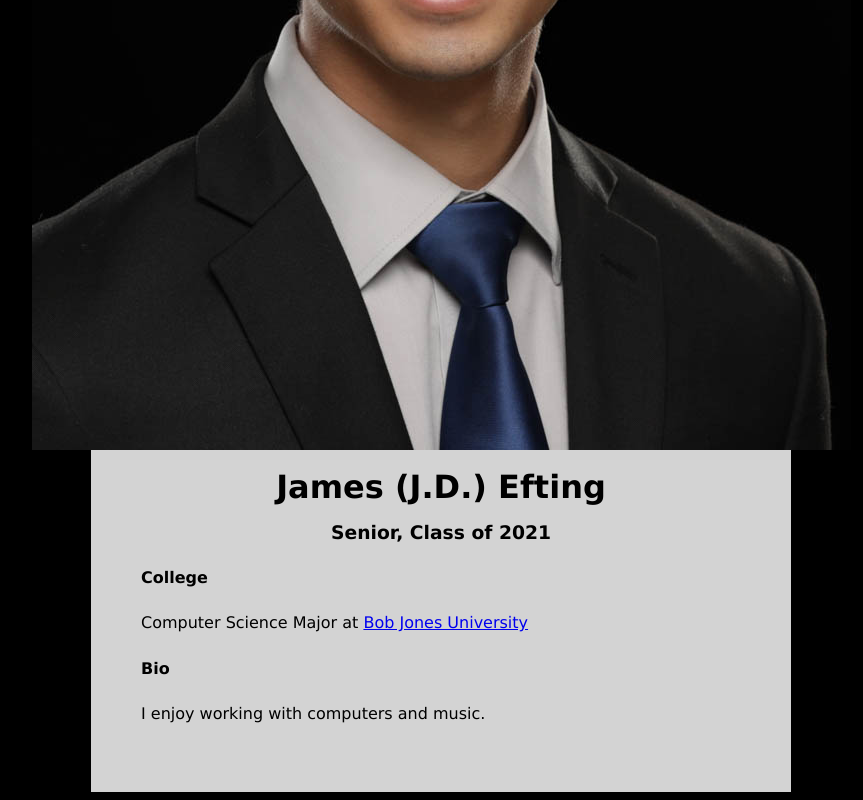
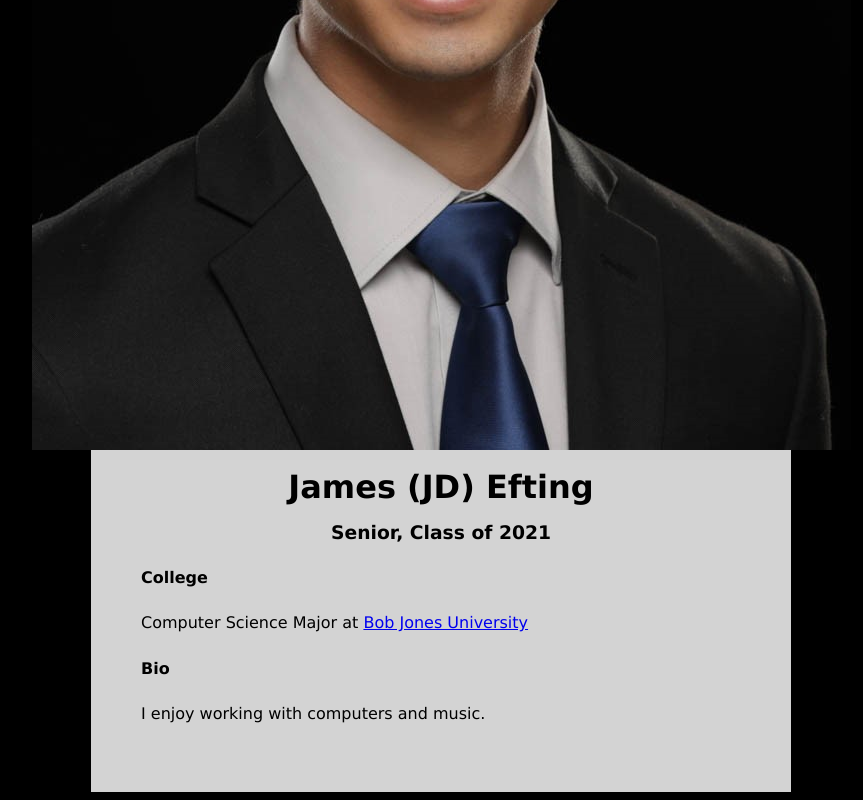
Before and after one commit to jefti558/jefti558.github.io, a plain HTML site: page index.html in a window 1280 px wide. Shown: the part 582-1382 px from the top of the page, without its empty margins (199-1062 px from the left). Drawn offline with Linux system fonts and the light colour scheme.

Commit message:
fixed pic

```diff
--- a/index.html
+++ b/index.html
@@ -22,13 +22,13 @@ body {
 </style>
 	<div>
 	 <center>
-          <img src="ProfPic.jfif">
+          <img src="profPic1.jpg">
 	 </center>
     </div>
  </head>
   <body>
    <div id="content">
-		<h1><center> James (J.D.) Efting </center></h1>
+		<h1><center> James (JD) Efting </center></h1>
 		<h3><center> Senior, Class of 2021 </center></h3>
 
 		<h4> College </h4>
```
Also changed, not shown: profPic1.jpg (added).
